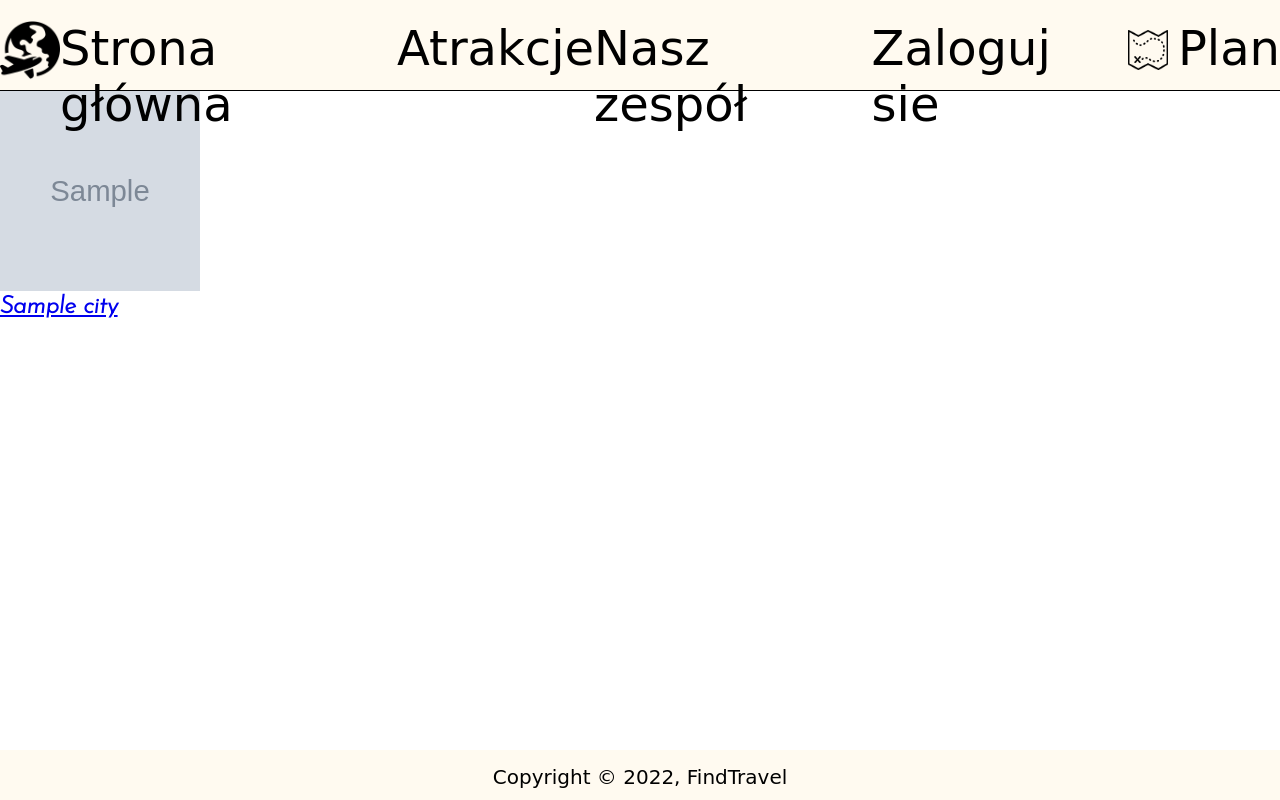
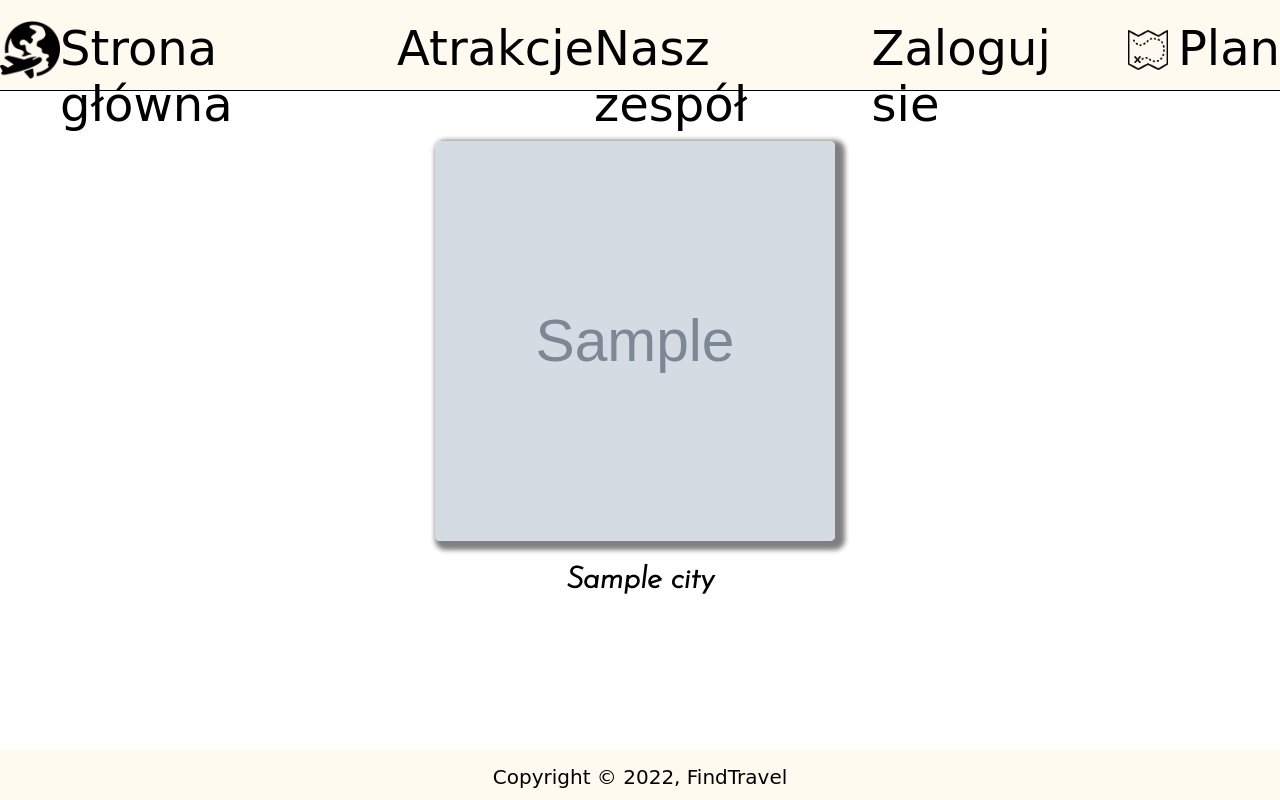
Before and after one commit to Dylaixo/DjangoProjekt, a Django app: page /attractions in a window 1280 px wide. Run offline with Django 4.2, Linux system fonts and the light colour scheme; tables that the repository leaves empty hold one stand-in row (values such as "Sample post"); grey boxes marked "Sample" are stand-in pictures; some web fonts are replaced.

```diff
--- a/templates/main/about.html
+++ b/templates/main/about.html
@@ -21,14 +21,14 @@
             <h1>Mateusz Gryko</h1>
             <img src="/templates/main/img/profile.png">
             <blockquote class="desc">
-                Podczas tworzenia odpowiadał za wykonanie</br> całego frontendu.
+                Podczas tworzenia odpowiadał za </br> DevOps. Wykonanie serwera ,na którym działa aplikacja.
             </blockquote>
     </div>
     <div>
             <h1>Filip Ryciuk</h1>
             <img src="/templates/main/img/profile.png">
             <blockquote class="desc">
-                Podczas tworzenia odpowiadał za wykonanie</br> testowanie oraz część tworzenia ogólnego backend'u.
+                Podczas tworzenia odpowiadał za </br> testowanie oraz część tworzenia ogólnego backend'u.
             </blockquote>
     </div>
     <div>
--- a/templates/main/cart.css
+++ b/templates/main/cart.css
@@ -40,6 +40,7 @@ nav{
 }
 .attract_img{
     width: 40%;
+box-shadow: 5px 4px 5px 5px grey;
 }
 p, .btl  {
     font-size: 20px;
--- a/templates/main/cities.css
+++ b/templates/main/cities.css
@@ -0,0 +1,34 @@
+.content {
+    width: 100%;
+    display: flex;
+    flex-wrap: wrap;
+    margin:50px 0 0 0 ;
+    justify-content: space-around;
+}
+.cities{
+    width: 25%;
+}
+.city img{
+    width: 400px;
+    height:400px;
+    margin: 0 50px 0 40px;
+    border-radius: 5px;
+        box-shadow: 5px 4px 5px 5px grey;
+}
+h2{
+    margin-top: 20px;
+    text-align: center;
+    text-decoration: none;
+    color: black;
+    font-size: 30px;
+}
+a{
+    text-decoration: none;
+}
+a:visited{
+    color: black;
+}
+a:hover{
+    opacity: 0.7;
+    transition: 0.5s;
+}
```
